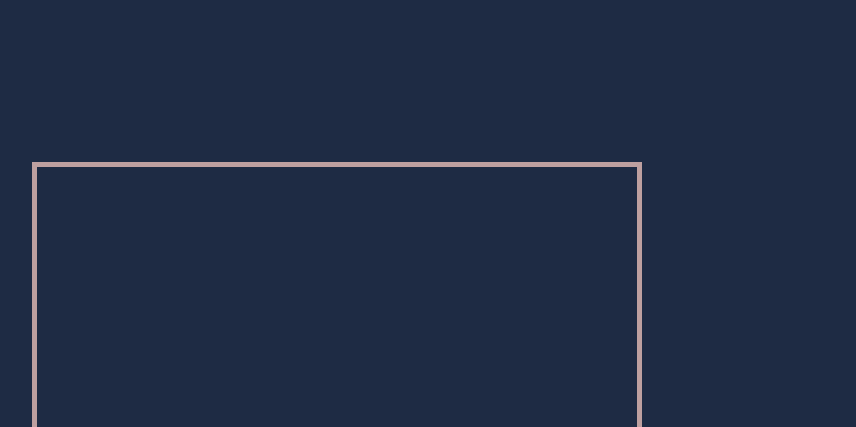
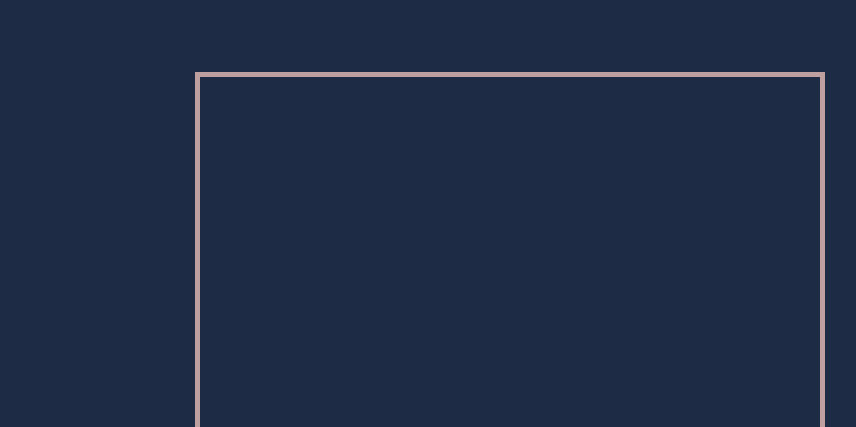
Before and after one commit to LPenny-github/ChristmasCard, a plain HTML site: page ChristmasCard3/index.html in a window 1280 px wide. Shown: the top 427 px of the page, without its empty margins (130-986 px from the left). Drawn offline with Linux system fonts and the light colour scheme.

Commit message:
Center the Christmas card in the web page

```diff
--- a/ChristmasCard3/index.html
+++ b/ChristmasCard3/index.html
@@ -11,7 +11,7 @@
 </head>
 
 <body>
-    <div>
+    <div id="card">
         <p>Merry Christmas</p>
     </div>
 </body>
--- a/ChristmasCard3/main.css
+++ b/ChristmasCard3/main.css
@@ -1,20 +1,22 @@
 body{
-    position: relative;
     background-color: rgb(30, 43, 68);
-    padding: 12%;
+    padding: 5%;
 }
 
-div{
+#card{
+    margin: auto;
     width: 600px;
     height: 450px;
     border-style: solid;
     border-width: 5px;
     border-color: rgb(190, 160, 160);
+    padding: 10px;
 }
 
 p{
     color: rgb(194, 77, 77);
     font-size: 45px;
     text-align: center;
+    display:flexbox;
     padding-top: 300px;
 }
```
